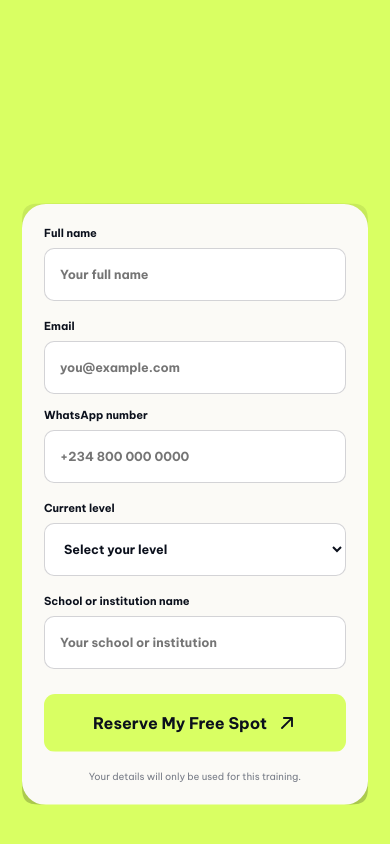
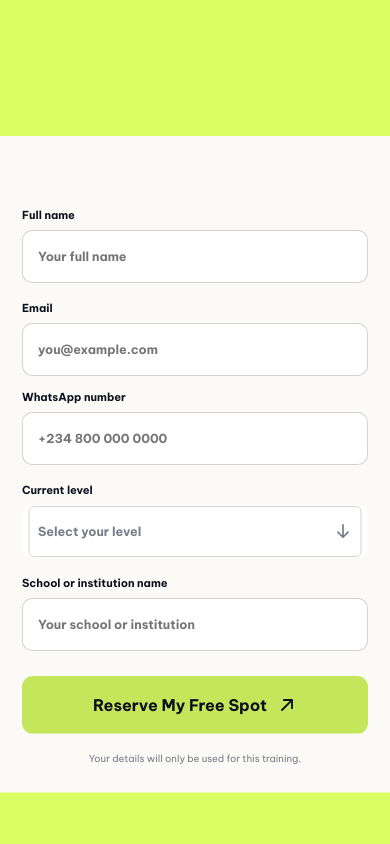
Before and after one commit to chiazaokoli/kfsd-website, a Next.js app: page / in a window 390 px wide. Shown: the part 11046-11890 px from the top of the page. Built offline with nearby package versions, Linux system fonts and the light colour scheme.

Commit message:
Refine mobile registration card and level picker

```diff
--- a/app/globals.css
+++ b/app/globals.css
@@ -269,9 +269,23 @@ img { display: block; }
 .registration-form input, .registration-form select { width: 100%; min-height: 53px; padding: 0 15px; color: var(--ink); border: 1px solid rgba(11,16,28,.18); border-radius: 10px; outline: none; background: white; font-size: .78rem; }
 .registration-form input:focus, .registration-form select:focus { border-color: var(--blue); box-shadow: 0 0 0 3px rgba(49,92,255,.12); }
 .registration-form label small { color: #c53e45; font-weight: 500; }
+.level-field { display: grid; min-width: 0; gap: 8px; }
+.level-field > small { color: #c53e45; font-weight: 500; }
 .form-row { display: grid; grid-template-columns: 1fr 1fr; gap: 14px; }
-.registration-form button { display: flex; min-height: 58px; align-items: center; justify-content: center; gap: 10px; margin-top: 7px; color: var(--ink); border-radius: 11px; background: var(--lime); cursor: pointer; font-weight: 750; transition: transform 180ms ease, background 180ms ease; }
-.registration-form button:hover { transform: translateY(-2px); background: #e4ff91; }
+.registration-form button { display: flex; min-height: 58px; align-items: center; justify-content: center; gap: 10px; margin-top: 7px; color: var(--ink); border-radius: 11px; background: #c4e65b; cursor: pointer; font-weight: 750; transition: transform 180ms ease, background 180ms ease; }
+.registration-form button:hover { transform: translateY(-2px); background: #d2ec80; }
+.registration-form .level-trigger { width: 100%; min-height: 53px; justify-content: space-between; gap: 15px; margin: 0; padding: 0 15px; border: 1px solid rgba(11,16,28,.18); border-radius: 10px; background: white; font-size: .78rem; font-weight: 700; text-align: left; }
+.registration-form .level-trigger:not(.is-selected) { color: #777c87; }
+.registration-form .level-trigger:hover { transform: none; background: white; }
+.registration-form .level-trigger[aria-expanded="true"], .registration-form .level-trigger:focus-visible { border-color: var(--blue); box-shadow: 0 0 0 3px rgba(49,92,255,.12); }
+.level-trigger span { min-width: 0; }
+.level-trigger svg { flex: none; transition: transform 180ms ease; }
+.level-trigger[aria-expanded="true"] svg { transform: rotate(180deg); }
+.level-options { display: grid; overflow: hidden; border: 1px solid rgba(11,16,28,.14); border-radius: 10px; background: white; box-shadow: 0 12px 28px rgba(11,16,28,.09); }
+.level-option { display: flex; min-height: 48px; align-items: center; justify-content: space-between; gap: 12px; padding: 10px 15px; cursor: pointer; font-size: .78rem; font-weight: 600; }
+.level-option + .level-option { border-top: 1px solid rgba(11,16,28,.06); }
+.level-option.is-active { background: #f0f5e4; }
+.level-option[aria-selected="true"]::after { color: var(--blue); content: "✓"; font-size: 1rem; font-weight: 800; }
 .form-reassurance { margin: 0; color: #777c87; font-size: .61rem; text-align: center; }
 .form-status { margin: 0; padding: 13px; color: #22330a; border-radius: 9px; background: #e9f8c5; font-size: .7rem; line-height: 1.5; }
 
@@ -374,9 +388,12 @@ img { display: block; }
   .organiser-image { min-height: 520px; }
   .organiser-copy { padding: 90px 22px; }
   .two-days-section { grid-template-columns: 1fr; gap: 40px; padding: 110px 22px; }
-  .registration-section { grid-template-columns: 1fr; row-gap: 110px; color: var(--ink); background: none; transition: color 300ms ease-in-out; }
+  .registration-section { grid-template-columns: 1fr; row-gap: 42px; padding-inline: 0; color: var(--ink); background: none; transition: color 300ms ease-in-out; }
   .registration-section::before { content: ""; position: absolute; inset: 0; pointer-events: none; background: radial-gradient(circle at 15% 20%, rgba(49,92,255,.36), transparent 35%); mask-image: linear-gradient(to bottom, transparent, black 18%, black 82%, transparent); opacity: 0; transition: opacity 300ms ease-in-out; }
   .registration-section > * { position: relative; }
+  .registration-copy { z-index: 2; margin-inline: 22px; }
+  .registration-form { z-index: 1; width: 100%; padding: 72px 22px 28px; border-radius: 0; box-shadow: none; }
+  .smooth-corner-fallback.registration-form { filter: none; }
   .site-shell.registration-background-active .registration-section { color: var(--white); }
   .site-shell.registration-background-active .registration-section::before { opacity: 1; }
   .two-days-section { transition: color 300ms ease-in-out; }
@@ -413,7 +430,6 @@ img { display: block; }
   .speaker-placeholder-grid p { font-size: .78rem; }
   .form-row { grid-template-columns: 1fr; }
   .registration-copy h2 { font-size: 2.85rem; }
-  .registration-form { padding: 22px; }
   .footer-lead h2 { font-size: 3.5rem; }
   .footer-bottom { grid-template-columns: 1fr; }
 }
--- a/app/page.tsx
+++ b/app/page.tsx
@@ -1,6 +1,6 @@
 "use client";
 
-import { type CSSProperties, FormEvent, Fragment, useEffect, useRef, useState } from "react";
+import { type CSSProperties, FormEvent, Fragment, type KeyboardEvent, useEffect, useRef, useState } from "react";
 import Image from "next/image";
 import { useGSAP } from "@gsap/react";
 import gsap from "gsap";
@@ -100,6 +100,8 @@ export default function Home() {
   const heroCtaRef = useRef<HTMLAnchorElement>(null);
   const countdownRef = useRef<HTMLElement>(null);
   const learningSectionRef = useRef<HTMLElement>(null);
+  const levelFieldRef = useRef<HTMLDivElement>(null);
+  const levelTriggerRef = useRef<HTMLButtonElement>(null);
   const [showNavCta, setShowNavCta] = useState(false);
   const [countdownInView, setCountdownInView] = useState(false);
   const [countdown, setCountdown] = useState<Countdown>({ days: 0, hours: 0, minutes: 0, seconds: 0 });
@@ -108,6 +110,17 @@ export default function Home() {
   const [localTime, setLocalTime] = useState("");
   const [formStatus, setFormStatus] = useState("");
   const [formErrors, setFormErrors] = useState<Record<string, string>>({});
+  const [selectedLevel, setSelectedLevel] = useState("");
+  const [levelOpen, setLevelOpen] = useState(false);
+  const [activeLevel, setActiveLevel] = useState(0);
+  useEffect(() => {
+    if (!levelOpen) return;
+    const closeOnOutsidePress = (event: PointerEvent) => {
+      if (!levelFieldRef.current?.contains(event.target as Node)) setLevelOpen(false);
+    };
+    document.addEventListener("pointerdown", closeOnOutsidePress);
+    return () => document.removeEventListener("pointerdown", closeOnOutsidePress);
+  }, [levelOpen]);
   useEffect(() => {
     let frame = 0;
     let readyFrame = 0;
@@ -333,6 +346,38 @@ export default function Home() {
     if (Object.keys(errors).length) { setFormStatus(""); return; }
     setFormStatus("Your details look good. Live registration confirmation will be enabled before launch.");
     form.reset();
+    setSelectedLevel("");
+    setLevelOpen(false);
+  }
+
+  function selectLevel(level: string) {
+    setSelectedLevel(level);
+    setLevelOpen(false);
+    setFormErrors((current) => ({ ...current, level: "" }));
+    levelTriggerRef.current?.focus();
+  }
+
+  function handleLevelKeyDown(event: KeyboardEvent<HTMLButtonElement>) {
+    const last = siteConfig.levels.length - 1;
+    if (event.key === "ArrowDown" || event.key === "ArrowUp") {
+      event.preventDefault();
+      const selectedIndex = siteConfig.levels.findIndex((level) => level === selectedLevel);
+      setActiveLevel((current) => levelOpen ? (current + (event.key === "ArrowDown" ? 1 : last)) % (last + 1) : selectedIndex >= 0 ? selectedIndex : event.key === "ArrowDown" ? 0 : last);
+      setLevelOpen(true);
+    } else if (event.key === "Home" || event.key === "End") {
+      event.preventDefault();
+      setActiveLevel(event.key === "Home" ? 0 : last);
+      setLevelOpen(true);
+    } else if (event.key === "Enter" || event.key === " ") {
+      event.preventDefault();
+      if (levelOpen) selectLevel(siteConfig.levels[activeLevel]);
+      else { setActiveLevel(Math.max(0, siteConfig.levels.findIndex((level) => level === selectedLevel))); setLevelOpen(true); }
+    } else if (event.key === "Escape" && levelOpen) {
+      event.preventDefault();
+      setLevelOpen(false);
+    } else if (event.key === "Tab") {
+      setLevelOpen(false);
+    }
   }
 
   const activeSchedule = siteConfig.schedules[activeDay];
@@ -460,7 +505,17 @@ export default function Home() {
               <label>Email<input name="email" type="email" autoComplete="email" placeholder="you@example.com" aria-describedby={formErrors.email ? "email-error" : undefined} />{formErrors.email && <small id="email-error">{formErrors.email}</small>}</label>
               <label>WhatsApp number<input name="whatsapp" type="tel" autoComplete="tel" placeholder="+234 800 000 0000" aria-describedby={formErrors.whatsapp ? "whatsapp-error" : undefined} />{formErrors.whatsapp && <small id="whatsapp-error">{formErrors.whatsapp}</small>}</label>
             </div>
-            <label>Current level<select name="level" defaultValue="" aria-describedby={formErrors.level ? "level-error" : undefined}><option value="" disabled>Select your level</option>{siteConfig.levels.map((level) => <option key={level}>{level}</option>)}</select>{formErrors.level && <small id="level-error">{formErrors.level}</small>}</label>
+            <div className="level-field" ref={levelFieldRef}>
+              <label htmlFor="level-trigger">Current level</label>
+              <input type="hidden" name="level" value={selectedLevel} />
+              <button id="level-trigger" ref={levelTriggerRef} className={`level-trigger${selectedLevel ? " is-selected" : ""}`} type="button" role="combobox" aria-haspopup="listbox" aria-expanded={levelOpen} aria-controls="level-options" aria-activedescendant={levelOpen ? `level-option-${activeLevel}` : undefined} aria-invalid={Boolean(formErrors.level)} aria-describedby={formErrors.level ? "level-error" : undefined} onClick={() => { setActiveLevel(Math.max(0, siteConfig.levels.findIndex((level) => level === selectedLevel))); setLevelOpen((open) => !open); }} onKeyDown={handleLevelKeyDown}>
+                <span>{selectedLevel || "Select your level"}</span><ArrowDown size={18} weight="bold" aria-hidden="true" />
+              </button>
+              {levelOpen && <div id="level-options" className="level-options" role="listbox" aria-label="Current level">
+                {siteConfig.levels.map((level, index) => <div id={`level-option-${index}`} className={`level-option${index === activeLevel ? " is-active" : ""}`} role="option" aria-selected={level === selectedLevel} key={level} onPointerMove={() => setActiveLevel(index)} onClick={() => selectLevel(level)}>{level}</div>)}
+              </div>}
+              {formErrors.level && <small id="level-error">{formErrors.level}</small>}
+            </div>
             <label>School or institution name<input name="school" type="text" autoComplete="organization" placeholder="Your school or institution" aria-describedby={formErrors.school ? "school-error" : undefined} />{formErrors.school && <small id="school-error">{formErrors.school}</small>}</label>
             <button type="submit">Reserve My Free Spot <ArrowUpRight size={20} weight="bold" /></button><p className="form-reassurance">Your details will only be used for this training.</p>{formStatus && <p className="form-status" role="status">{formStatus}</p>}
           </form>
```
